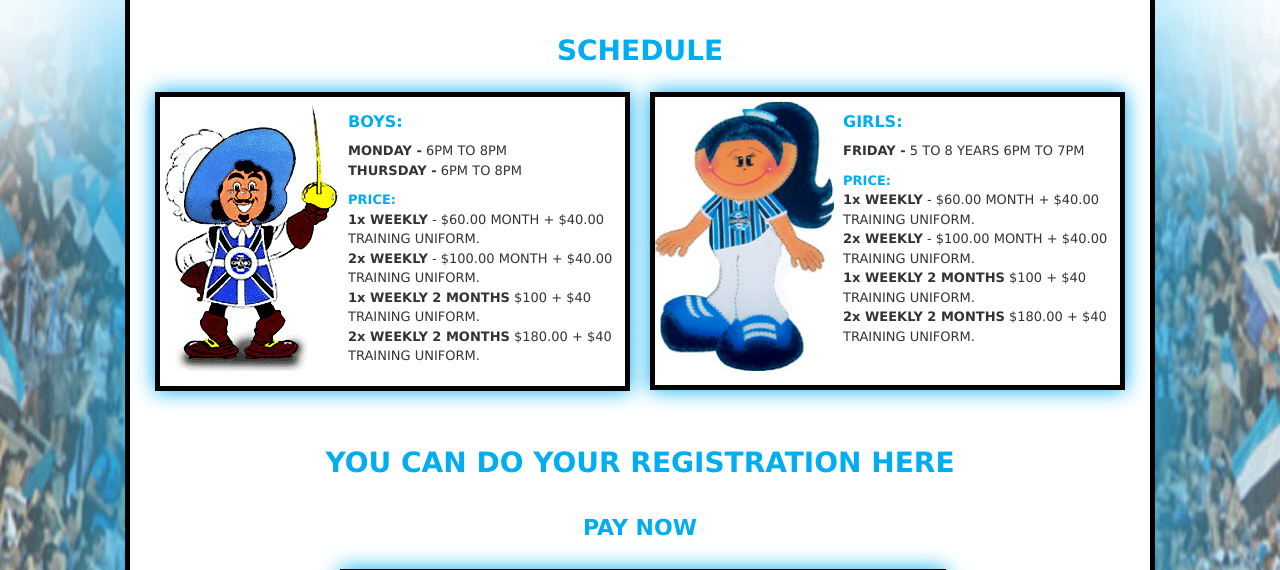
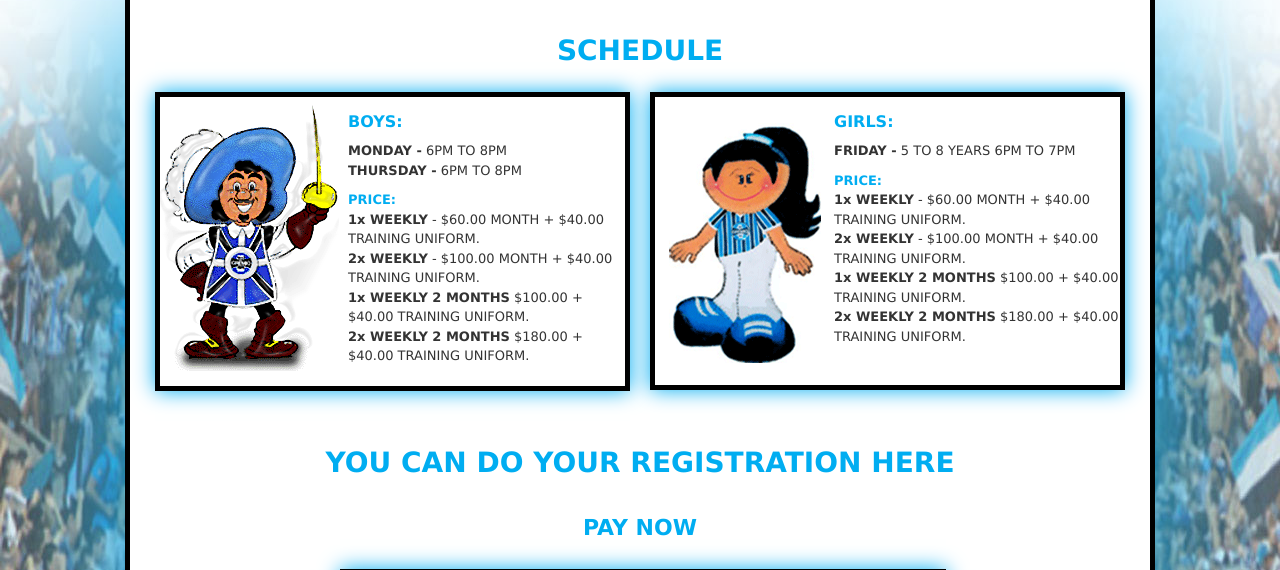
Before and after one commit to diogob89/gremiophp, a PHP site: page /registration.php in a window 1280 px wide. Shown: the part 255-825 px from the top of the page. Run offline with PHP 8.4, Linux system fonts and the light colour scheme; some libraries are stand-ins or nearby versions.

Commit message:
Edição de fotos do registration e ajustes na formatacao dos precos

```diff
--- a/registration.php
+++ b/registration.php
@@ -93,8 +93,8 @@
 <b><h5>PRICE:</h5></b>
 <p style="padding-bottom:20px; padding-top:0px;"><b>1x WEEKLY</b> - $60.00 MONTH + $40.00 TRAINING UNIFORM.<br>
 <b>2x WEEKLY</b> - $100.00 MONTH + $40.00 TRAINING UNIFORM.<br>
-<b>1x WEEKLY 2 MONTHS</b> $100 + $40 TRAINING UNIFORM.<br>
-<b>2x WEEKLY 2 MONTHS</b> $180.00 + $40 TRAINING UNIFORM.<br>
+<b>1x WEEKLY 2 MONTHS</b> $100.00 + $40.00 TRAINING UNIFORM.<br>
+<b>2x WEEKLY 2 MONTHS</b> $180.00 + $40.00 TRAINING UNIFORM.<br>
 </p>
 
 </article>
@@ -103,7 +103,7 @@
 
 <article class= "aregistration">
 
-<img src ="girl gremio.jpg" style="float:left; width:179px; height:274px; padding-right:9px;">
+<img src ="girl-gremio.gif" style="float:left;">
 
 <h3 style="padding-top:15px;"> GIRLS: </h3>
 <p style="padding-bottom:10px;"><b>FRIDAY -</b> 5 TO 8 YEARS  6PM TO 7PM</p>
@@ -111,8 +111,8 @@
 <b><h5>PRICE:</h5></b>
 <p style="padding-bottom:39px; padding-top:0px;"><b>1x WEEKLY</b> - $60.00 MONTH + $40.00 TRAINING UNIFORM.<br>
 <b>2x WEEKLY</b> - $100.00 MONTH + $40.00 TRAINING UNIFORM.<br>
-<b>1x WEEKLY 2 MONTHS</b> $100 + $40 TRAINING UNIFORM.<br>
-<b>2x WEEKLY 2 MONTHS</b> $180.00 + $40 TRAINING UNIFORM.<br>
+<b>1x WEEKLY 2 MONTHS</b> $100.00 + $40.00 TRAINING UNIFORM.<br>
+<b>2x WEEKLY 2 MONTHS</b> $180.00 + $40.00 TRAINING UNIFORM.<br>
 </p>
 
 
```
Also changed, not shown: boy gremio.gif, girl gremio.jpg (deleted), girl-gremio.gif (added), img nao utilizadas/girl gremio.jpg (added).
